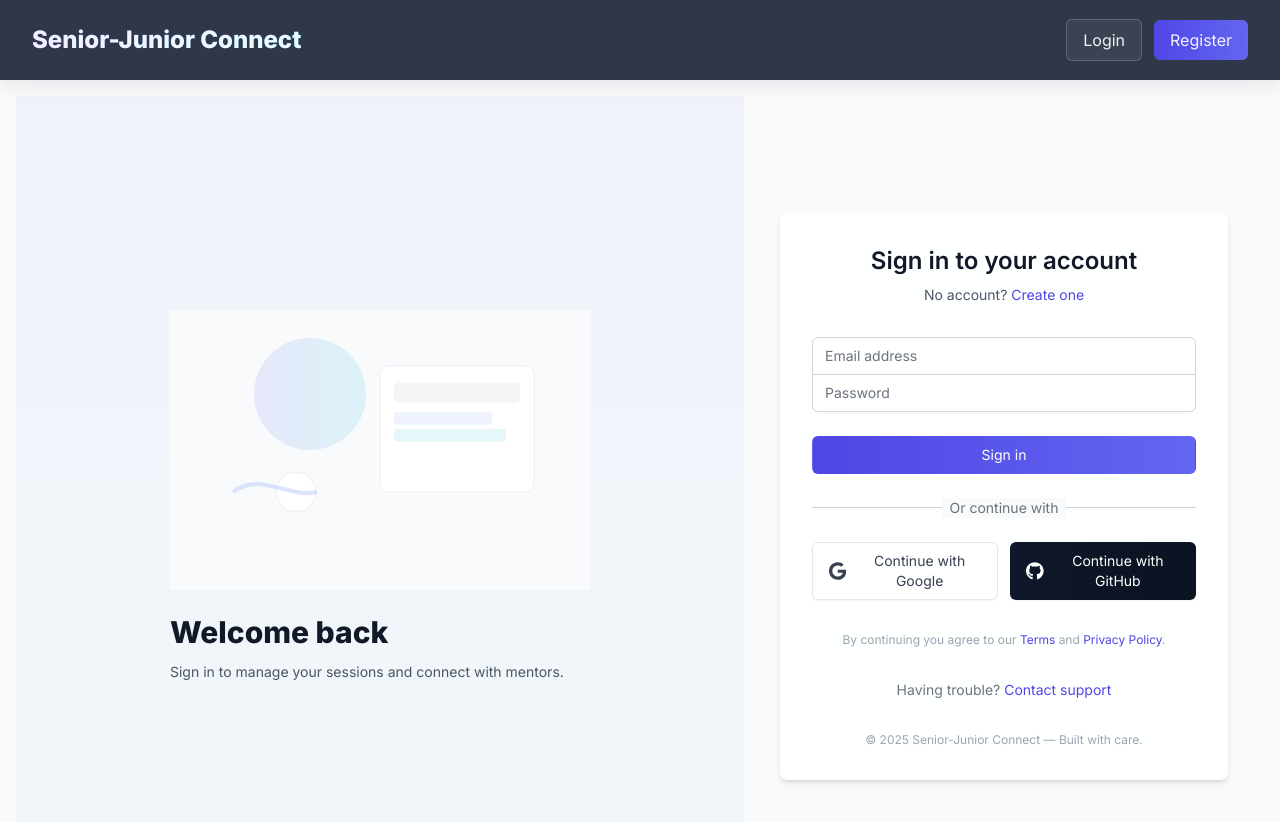
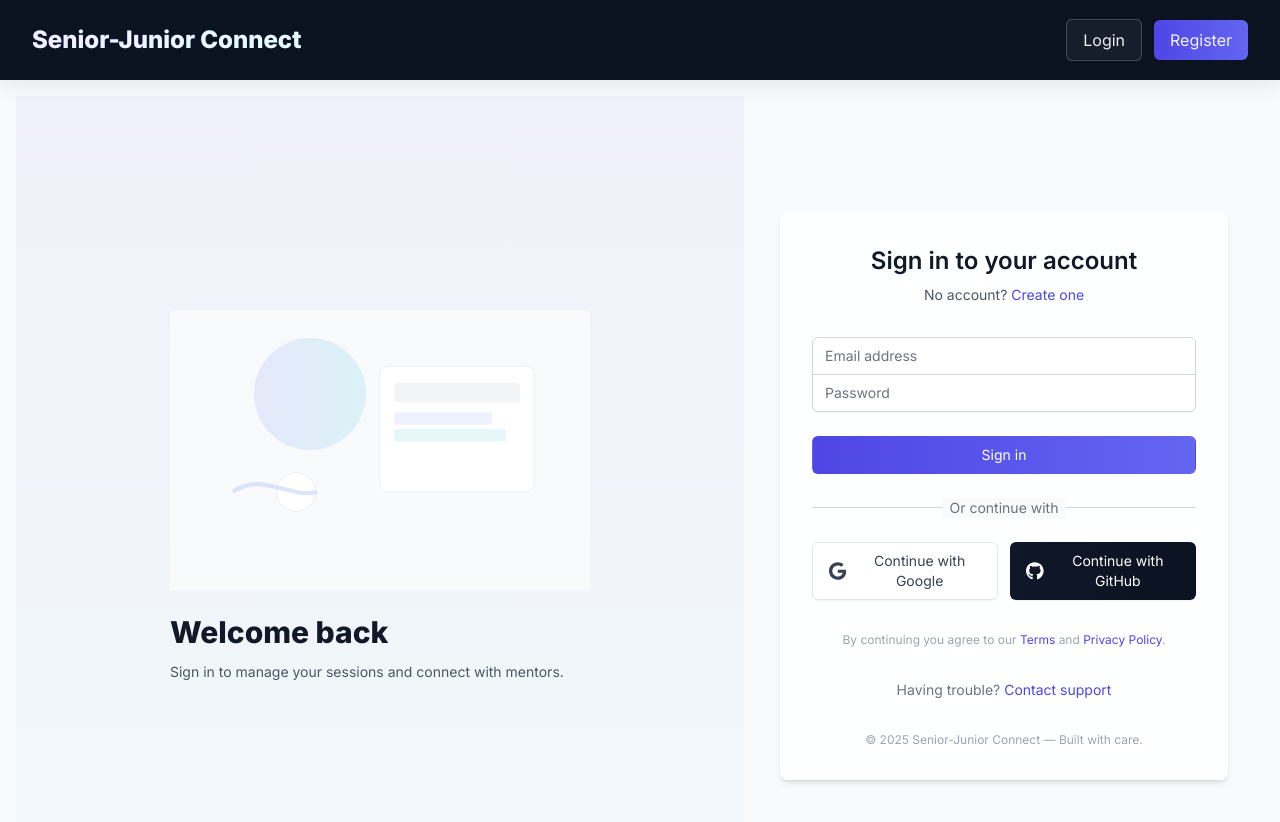
Before and after one commit to Abhishek1017-sh/Senior_junior, a React (Vite) app in the folder frontend/: page /login in a window 1280 px wide. Shown: the top 822 px of the page. Built offline with nearby package versions, Linux system fonts and the light colour scheme; no server answers.

Commit message:
translucent changes

```diff
--- a/frontend/src/components/Navbar.jsx
+++ b/frontend/src/components/Navbar.jsx
@@ -19,7 +19,7 @@ const Navbar = () => {
   const [mobileOpen, setMobileOpen] = useState(false);
 
   return (
-    <nav className="fixed top-0 left-0 right-0 z-40 site-nav backdrop-blur-sm shadow-soft h-16 md:h-20" aria-label="Primary navigation">
+    <nav className="fixed top-0 left-0 right-0 z-40 site-nav bg-[#0b1220] shadow-soft h-16 md:h-20" aria-label="Primary navigation">
       <div className="w-full max-w-screen-2xl mx-auto px-4 sm:px-6 lg:px-8 h-full">
         <div className="flex justify-between items-center h-full">
           <Link to="/" className="text-2xl font-extrabold text-transparent bg-clip-text bg-gradient-to-r from-primary-600 to-accent-500">
@@ -75,7 +75,7 @@ const Navbar = () => {
                     <span>{user?.username}</span>
                   </button>
 
-                  <div className="absolute right-0 mt-2 w-48 bg-[#0b1220]/95 border border-white/10 rounded-md shadow-lg opacity-0 invisible group-hover:opacity-100 group-hover:visible group-hover:translate-y-0 translate-y-1 transition-all duration-200 z-50 overflow-hidden">
+                    <div className="absolute right-0 mt-2 w-48 bg-[#0b1220] border border-white/10 rounded-md shadow-lg opacity-0 invisible group-hover:opacity-100 group-hover:visible group-hover:translate-y-0 translate-y-1 transition-all duration-200 z-50 overflow-hidden">
                     <Link
                       to={`/profile/${user?._id}`}
                       className="block px-4 py-2 text-sm text-white/90 hover:bg-white/6"
@@ -119,7 +119,7 @@ const Navbar = () => {
       </div>
 
       {/* Mobile menu panel */}
-      <div id="mobile-menu" data-testid="mobile-menu" className={`md:hidden site-nav-mobile ${mobileOpen ? 'block' : 'hidden'}`}>
+      <div id="mobile-menu" data-testid="mobile-menu" className={`md:hidden site-nav-mobile ${mobileOpen ? 'block' : 'hidden'} bg-[#0b1220]`}>
         <div className="px-4 py-3 space-y-2">
           <Link to="/dashboard" className="block px-2 py-2 rounded-md text-white hover:bg-white/5">Dashboard</Link>
           <Link to="/find-seniors" className="block px-2 py-2 rounded-md text-white hover:bg-white/5">Find Seniors</Link>
--- a/frontend/src/index.css
+++ b/frontend/src/index.css
@@ -58,7 +58,7 @@ body {
 
 /* Navbar theme (dark) */
 .site-nav {
-	background-color: rgba(15,23,42,0.86);
+	background-color: #0b1220;
 	color: #ffffff;
 }
 .site-nav a,
@@ -67,15 +67,14 @@ body {
 }
 .site-nav .group .absolute {
 	/* Dark dropdown panel for improved contrast on dark navbar */
-	background-color: rgba(2,6,23,0.95);
+	background-color: #07101a;
 	color: #fff;
 	border: 1px solid rgba(255,255,255,0.06);
 	box-shadow: 0 8px 30px rgba(2,6,23,0.6);
 	z-index: 50;
-	backdrop-filter: blur(6px);
 }
 .site-nav-mobile {
-	background-color: rgba(15,23,42,0.95);
+	background-color: #0b1220;
 	color: #fff;
 	border-top: 1px solid rgba(255,255,255,0.06);
 }
```
Also changed, not shown: 1 other file (tests, documents, lock files or other folders).
